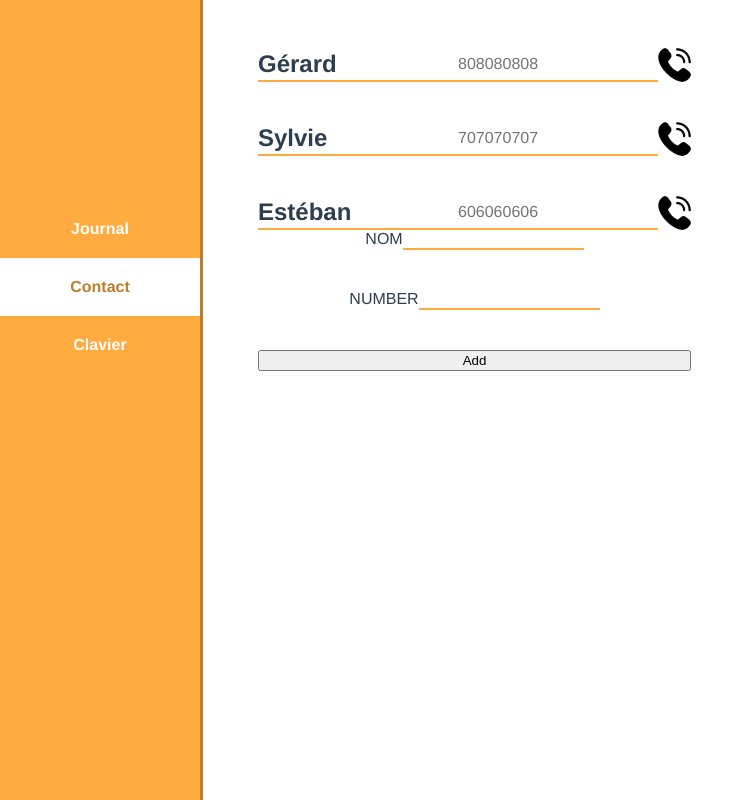
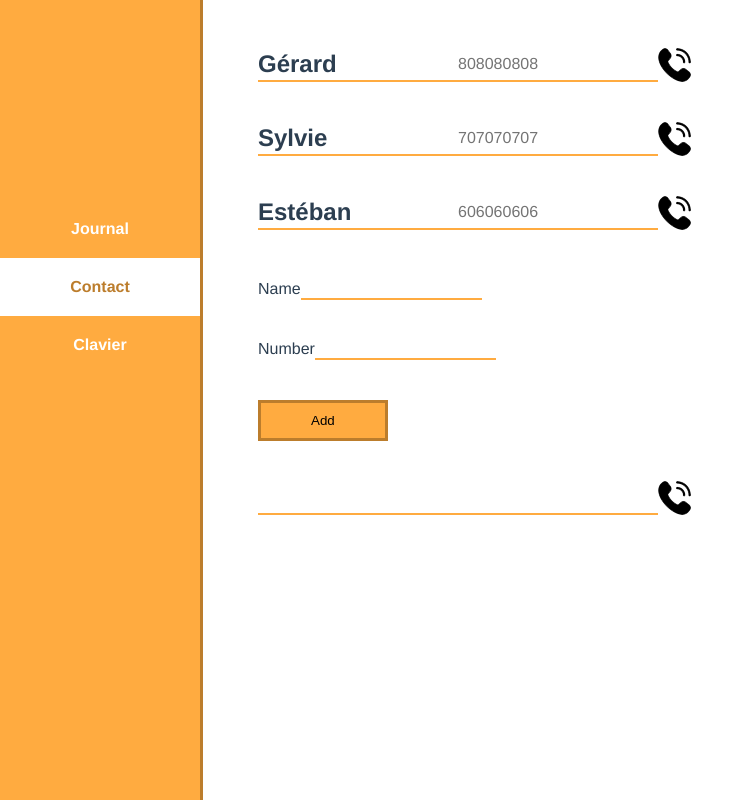
Before and after one commit to Elyn03/allo, a Vue app: page /#/contact in a window 1280 px wide. Shown: the whole page, without its empty margins (0-754 px from the left). Built offline with nearby package versions, Linux system fonts and the light colour scheme.

Commit message:
:sparkles: add form contact

```diff
--- a/src/components/ClavierCard.vue
+++ b/src/components/ClavierCard.vue
@@ -1,6 +1,9 @@
 <template>
 
-<div class="butt">
+    <div class="clavier">
+
+        <input type="number">
+        <div class="butt">
             <button>
                 <span>1</span>
                 <span></span>
@@ -52,13 +55,28 @@
                 <img src="@/assets/phone.png" alt="">
             </div>
         </div>
+    </div>
 
 </template>
 
 
 <script>
 export default {
-  name: 'ClavierCard',
+    name: 'ClavierCard',
+
+    data() {
+        return {
+            number: '',
+            num: [
+                Array(10).keys()
+            ]
+        }
+    },
+    methods: {
+        pressButton() {
+            return 1
+        }
+    },
 }
 </script>
 
--- /dev/null
+++ b/src/components/ContactCard.vue
@@ -0,0 +1,62 @@
+<template>
+
+    <div class="clavier">
+        <div class="user">
+            <div class="block">
+                <h2>{{ user.name }}</h2>
+                <span>{{ user.num }}</span>
+            </div>
+            <img src="@/assets/phone.png" alt="">
+        </div>
+    </div>
+
+</template>
+
+
+<script>
+    export default {
+        name: 'ContactCard',
+
+        props: [
+            'user'
+        ]
+
+    }
+</script>
+
+
+<style scoped>
+
+    img {
+        padding: 0;
+        margin: 0;
+        align-self: center;
+        justify-self: center;
+        color: rgb(116, 116, 116);
+    }
+    .user {
+        display: flex;
+        margin-top: 40px;
+    }
+
+    .block {
+        display: grid;
+        grid-template-columns: repeat(2, 200px) ;
+        border-bottom: 2px solid #ffab40;
+    }
+
+    h2 {
+        padding: 0;
+        margin: 0;
+        align-self: center;
+        justify-self: start;
+    }
+    span {
+        padding: 0;
+        margin: 0;
+        align-self: center;
+        justify-self: start;
+        color: rgb(116, 116, 116);
+    }
+
+</style>
--- /dev/null
+++ b/src/components/FormContact.vue
@@ -0,0 +1,98 @@
+<template>
+
+    <form @submit.prevent="addContact">
+
+        <div>
+            <label for="">Name</label>
+            <input type="text" v-model="formContact.name" />
+        </div>
+
+        <div>
+            <label for="">Number</label>
+            <input type="number" v-model="formContact.num" />
+        </div>
+
+        <span v-if="formContact.name.length < 4 && error" class="error">Votre ajout n'est pas complet</span>
+
+        <button type="submit">Add</button>
+
+    </form>
+
+    <ContactCard :user="formContact" />
+
+</template>
+
+
+<script>
+import ContactCard from './ContactCard.vue'
+    export default {
+        name: 'FormContact',
+
+        components: {
+            ContactCard,
+        },
+        computed: {
+            contacts() {
+                return this.$store.state.contacts
+            }
+        },
+
+        data() {
+            return {
+                error: false,
+
+                formContact: {
+                    name: '',
+                    num: null,
+                }
+            }
+        },
+
+        methods: {
+            addContact() {
+                if(this.formContact.name < 4) {
+                    this.error = true
+                    return
+                }
+                if(this.formContact.name == null && this.formContact.num == null) return
+
+                this.$store.commit('addContact', this.formContact)
+
+                this.error = false
+
+                this.formContact = {
+                    name: '',
+                    num: null
+                }
+            }
+        }
+    }
+</script>
+
+
+<style scoped>
+    .error {
+        color: rgb(144, 43, 43);
+    }
+
+    form {
+        display: flex;
+        flex-direction: column;
+        align-items: flex-start;
+        justify-content: center;
+        gap: 40px;
+    }
+
+    input {
+        border: none;
+        border-bottom: 2px solid #ffab40;
+    }
+
+    button {
+        padding: 10px 50px;
+        background-color: #ffab40;
+        border: 3px solid #bc7d2c;
+        cursor: pointer;
+    }
+
+</style>
--- a/src/store/index.js
+++ b/src/store/index.js
@@ -3,7 +3,7 @@ import { createStore } from 'vuex'
 export default createStore({
   state: {
     number: 0,
-    contact: [
+    contacts: [
       {
         name: 'Gérard',
         num: 808080808,
@@ -15,18 +15,14 @@ export default createStore({
       {
         name: 'Estéban',
         num: 606060606,
-      }
+      },
     ],
-    formContact: []
   },
   getters: {
   },
   mutations: {
-    addContact(state, user) {
-      state.contact.push(user)
-    },
-    increment(state) {
-      state.compteur++
+    addContact(state, contact) {
+      state.contacts.push(contact)
     },
   },
   actions: {
--- a/src/views/ContactView.vue
+++ b/src/views/ContactView.vue
@@ -2,101 +2,48 @@
 
     <div class="contact">
 
-        <div v-for="user in contact" :key="user.name" class="list">
-            <div class="user">
-                <div class="block">
-                    <h2>{{ user.name }}</h2>
-                    <span>{{ user.num }}</span>
-                </div>
-                <img src="@/assets/phone.png" alt="">
+        <div class="cartes">
+            <div v-for="user in contacts" :key="user.name">
+                <ContactCard :user="user" />
             </div>
         </div>
 
-        <form @click.prevent="addContact()">
-            <div class="remplir">
-                <label for="">NOM</label>
-                <input type="text">
-            </div>
+        <div class="form">
+            <FormContact />
+        </div>
 
-            <div class="remplir">
-                <label for="">NUMBER</label>
-                <input type="number">
-            </div>
-
-            <button type="submit">Add</button>
-
-        </form>
     </div>
 
 </template>
 
 <script>
+import ContactCard from "@/components/ContactCard.vue";
+import FormContact from "@/components/FormContact.vue";
 
 	export default {
         name: 'ContactView',
 
+        components: {
+            ContactCard,
+            FormContact
+        },
+
         computed: {
-            contact () {
-                return this.$store.state.contact
+            contacts() {
+                return this.$store.state.contacts
             }
         },
-
-        methods: {
-            addContact(user) {
-                this.$store.commit('addContact', user)
-            }
-        }
     }
 </script>
 
 <style scoped>
     .contact {
         margin-left: 250px;
+        display: flex;
+        flex-direction: column;
         justify-content: center;
         align-items: center;
-    }
-
-    .user {
-        display: flex;
-        margin-top: 40px;
-    }
-
-    .block {
-        display: grid;
-        grid-template-columns: repeat(2, 200px) ;
-        border-bottom: 2px solid #ffab40;
-    }
-
-    h2 {
-        padding: 0;
-        margin: 0;
-        align-self: center;
-        justify-self: start;
-    }
-    span {
-        padding: 0;
-        margin: 0;
-        align-self: center;
-        justify-self: start;
-        color: rgb(116, 116, 116);
-    }
-    img {
-        padding: 0;
-        margin: 0;
-        align-self: center;
-        justify-self: center;
-        color: rgb(116, 116, 116);
-    }
-
-    form {
-        display: flex;
-        flex-direction: column;
-        gap: 40px;
-    }
-
-    input {
-        border: none;
-        border-bottom: 2px solid #ffab40;
+        gap: 50px;
     }
 
 </style>
```
